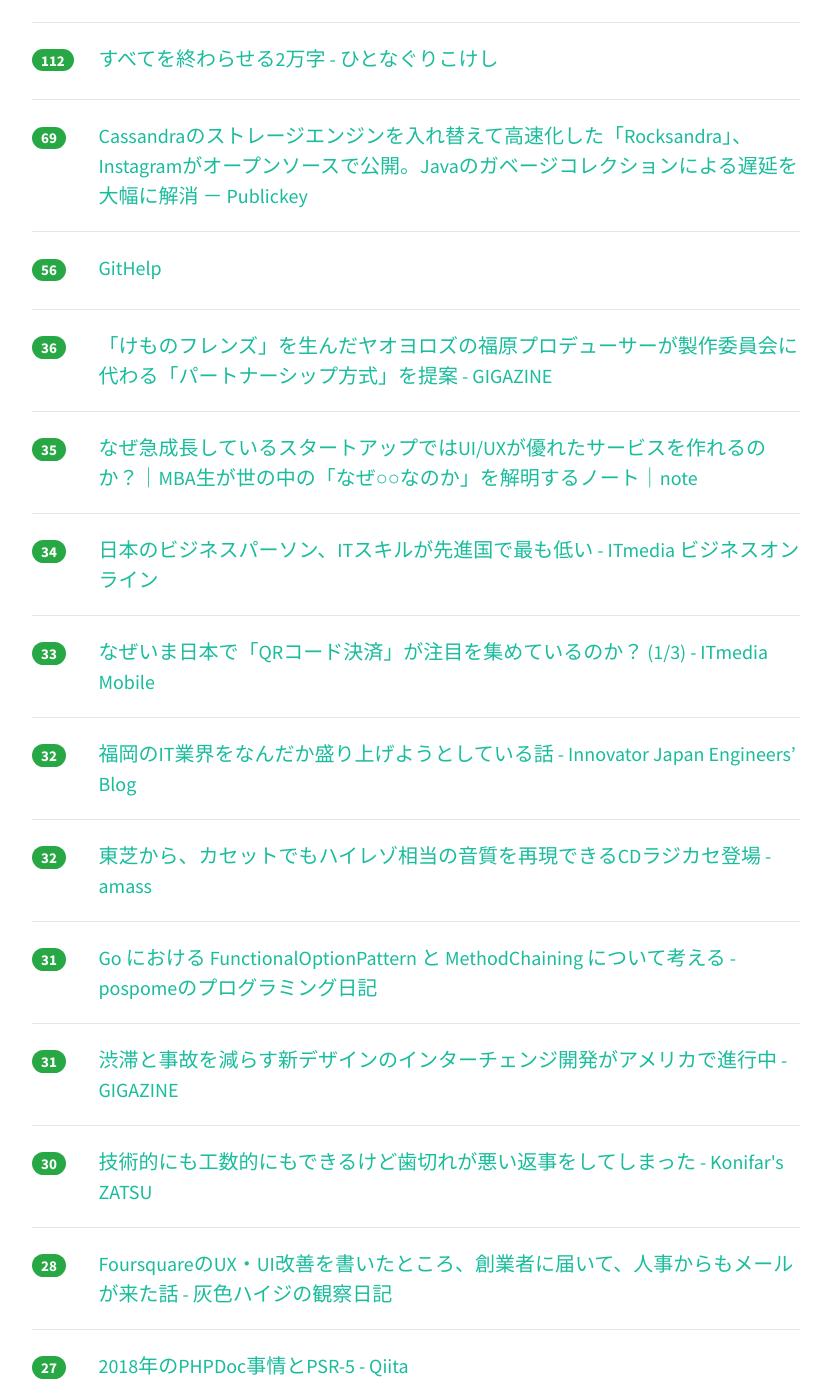
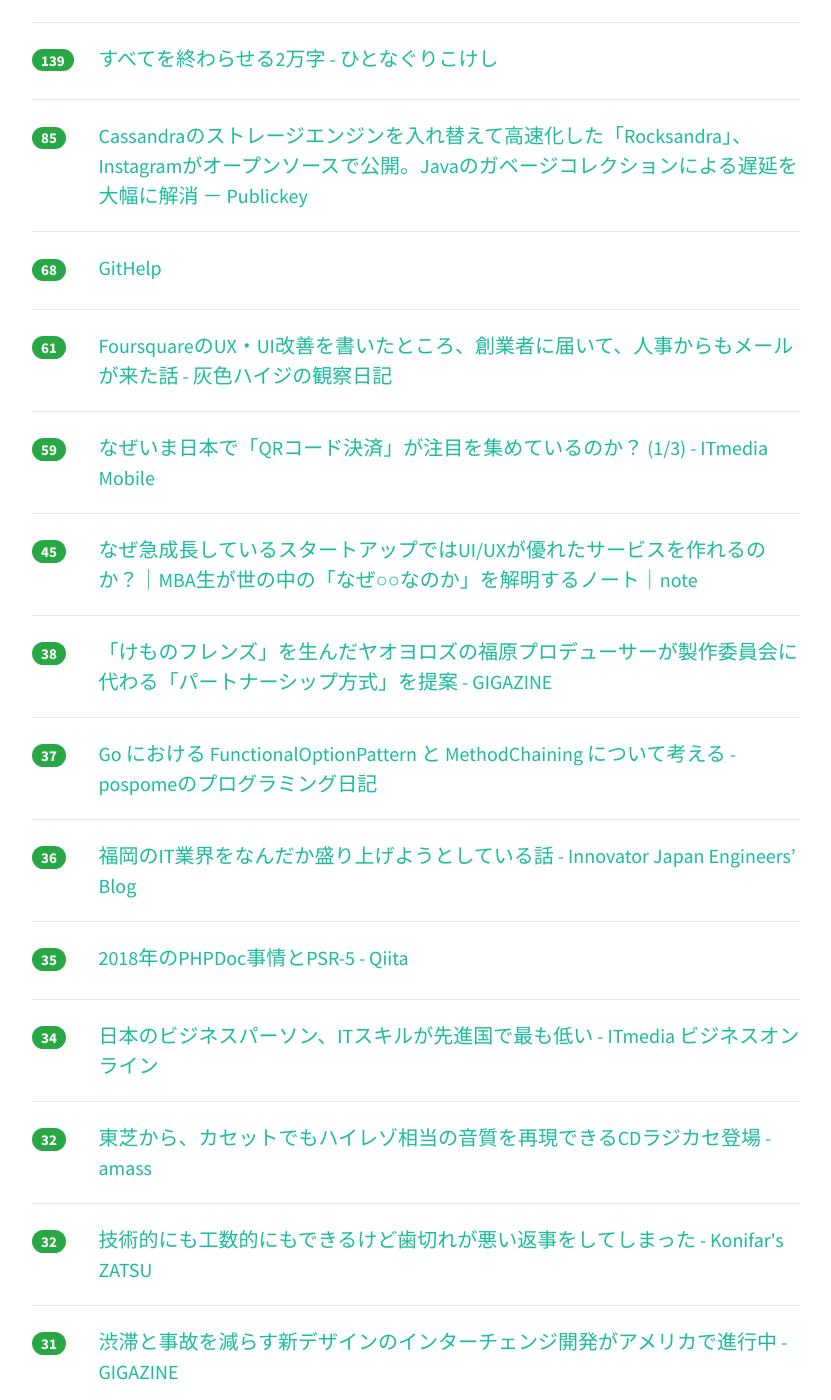
Before and after one commit to yatta47/hatena-matome-site, a Jekyll site: the page built from _posts/2018-03-13-hatena.md, in a window 1280 px wide and 1400 px high, scrolled down 429 px. Shown: the whole window, without its empty margins (224-1055 px from the left). Built offline with Jekyll 4.4.1, drawn with Linux system fonts in a browser that asks for light colours; nearby versions of some CDN libraries; part of the change alters nothing that is shown; some of the changed text lies outside the part shown.

Commit message:
Updated 2018-03-13

```diff
--- a/_posts/2018-03-13-hatena.md
+++ b/_posts/2018-03-13-hatena.md
@@ -1,39 +1,64 @@
 ---
 layout: post
 title:  "2018-03-13 はてぶIT"
-date:   2018-03-13 11:02:51
+date:   2018-03-13 12:02:20
 tags: [it-hotentry]
 ---
-30 件のデータあり
+32 件のデータあり
 
 <hr><div class="row">
-<div class="col-1"><span class="badge badge-pill badge-success h2">174</span></div>
+<div class="col-1"><span class="badge badge-pill badge-success h2">202</span></div>
 <div class="col-11"><a href='https://www.sodo-shed.com/archives/12182' target='_blank'>選定した技術が1年で死んだ話 | そど</a></div>
 </div>
 <hr>
 <div class="row">
-<div class="col-1"><span class="badge badge-pill badge-success h2">112</span></div>
+<div class="col-1"><span class="badge badge-pill badge-success h2">139</span></div>
 <div class="col-11"><a href='http://sutaro.hatenablog.jp/entry/2018/03/13/012810' target='_blank'>すべてを終わらせる2万字 - ひとなぐりこけし</a></div>
 </div>
 <hr>
 <div class="row">
-<div class="col-1"><span class="badge badge-pill badge-success h2">69</span></div>
+<div class="col-1"><span class="badge badge-pill badge-success h2">85</span></div>
 <div class="col-11"><a href='http://www.publickey1.jp/blog/18/cassandrarocksandrainstagramjava.html' target='_blank'>Cassandraのストレージエンジンを入れ替えて高速化した「Rocksandra」、Instagramがオープンソースで公開。Javaのガベージコレクションによる遅延を大幅に解消 － Publickey</a></div>
 </div>
 <hr>
 <div class="row">
-<div class="col-1"><span class="badge badge-pill badge-success h2">56</span></div>
+<div class="col-1"><span class="badge badge-pill badge-success h2">68</span></div>
 <div class="col-11"><a href='https://masui.github.io/GitHelp/' target='_blank'>GitHelp</a></div>
 </div>
 <hr>
 <div class="row">
-<div class="col-1"><span class="badge badge-pill badge-success h2">36</span></div>
+<div class="col-1"><span class="badge badge-pill badge-success h2">61</span></div>
+<div class="col-11"><a href='http://blog.haiji.co/entry/2018/03/13/085737' target='_blank'>FoursquareのUX・UI改善を書いたところ、創業者に届いて、人事からもメールが来た話 - 灰色ハイジの観察日記</a></div>
+</div>
+<hr>
+<div class="row">
+<div class="col-1"><span class="badge badge-pill badge-success h2">59</span></div>
+<div class="col-11"><a href='http://www.itmedia.co.jp/mobile/articles/1803/13/news035.html' target='_blank'>なぜいま日本で「QRコード決済」が注目を集めているのか？ (1/3) - ITmedia Mobile</a></div>
+</div>
+<hr>
+<div class="row">
+<div class="col-1"><span class="badge badge-pill badge-success h2">45</span></div>
+<div class="col-11"><a href='https://note.mu/lbslondon/n/nefebd1d92719' target='_blank'>なぜ急成長しているスタートアップではUI/UXが優れたサービスを作れるのか？｜MBA生が世の中の「なぜ○○なのか」を解明するノート｜note</a></div>
+</div>
+<hr>
+<div class="row">
+<div class="col-1"><span class="badge badge-pill badge-success h2">38</span></div>
 <div class="col-11"><a href='https://gigazine.net/news/20180312-animation-partnership/' target='_blank'>「けものフレンズ」を生んだヤオヨロズの福原プロデューサーが製作委員会に代わる「パートナーシップ方式」を提案 - GIGAZINE</a></div>
 </div>
 <hr>
 <div class="row">
+<div class="col-1"><span class="badge badge-pill badge-success h2">37</span></div>
+<div class="col-11"><a href='http://pospome.hatenablog.com/entry/2018/03/12/014109' target='_blank'>Go における FunctionalOptionPattern と MethodChaining について考える - pospomeのプログラミング日記</a></div>
+</div>
+<hr>
+<div class="row">
+<div class="col-1"><span class="badge badge-pill badge-success h2">36</span></div>
+<div class="col-11"><a href='http://tech.innovator.jp.net/entry/2018/03/12/133145' target='_blank'>福岡のIT業界をなんだか盛り上げようとしている話 - Innovator Japan Engineers’ Blog</a></div>
+</div>
+<hr>
+<div class="row">
 <div class="col-1"><span class="badge badge-pill badge-success h2">35</span></div>
-<div class="col-11"><a href='https://note.mu/lbslondon/n/nefebd1d92719' target='_blank'>なぜ急成長しているスタートアップではUI/UXが優れたサービスを作れるのか？｜MBA生が世の中の「なぜ○○なのか」を解明するノート｜note</a></div>
+<div class="col-11"><a href='https://qiita.com/tadsan/items/72b02339d12120ca37d7' target='_blank'>2018年のPHPDoc事情とPSR-5 - Qiita</a></div>
 </div>
 <hr>
 <div class="row">
@@ -42,23 +67,13 @@ tags: [it-hotentry]
 </div>
 <hr>
 <div class="row">
-<div class="col-1"><span class="badge badge-pill badge-success h2">33</span></div>
-<div class="col-11"><a href='http://www.itmedia.co.jp/mobile/articles/1803/13/news035.html' target='_blank'>なぜいま日本で「QRコード決済」が注目を集めているのか？ (1/3) - ITmedia Mobile</a></div>
-</div>
-<hr>
-<div class="row">
-<div class="col-1"><span class="badge badge-pill badge-success h2">32</span></div>
-<div class="col-11"><a href='http://tech.innovator.jp.net/entry/2018/03/12/133145' target='_blank'>福岡のIT業界をなんだか盛り上げようとしている話 - Innovator Japan Engineers’ Blog</a></div>
-</div>
-<hr>
-<div class="row">
 <div class="col-1"><span class="badge badge-pill badge-success h2">32</span></div>
 <div class="col-11"><a href='http://amass.jp/102286/' target='_blank'>東芝から、カセットでもハイレゾ相当の音質を再現できるCDラジカセ登場 - amass</a></div>
 </div>
 <hr>
 <div class="row">
-<div class="col-1"><span class="badge badge-pill badge-success h2">31</span></div>
-<div class="col-11"><a href='http://pospome.hatenablog.com/entry/2018/03/12/014109' target='_blank'>Go における FunctionalOptionPattern と MethodChaining について考える - pospomeのプログラミング日記</a></div>
+<div class="col-1"><span class="badge badge-pill badge-success h2">32</span></div>
+<div class="col-11"><a href='http://konifar-zatsu.hatenadiary.jp/entry/2018/03/12/171937' target='_blank'>技術的にも工数的にもできるけど歯切れが悪い返事をしてしまった - Konifar's ZATSU</a></div>
 </div>
 <hr>
 <div class="row">
@@ -67,18 +82,8 @@ tags: [it-hotentry]
 </div>
 <hr>
 <div class="row">
-<div class="col-1"><span class="badge badge-pill badge-success h2">30</span></div>
-<div class="col-11"><a href='http://konifar-zatsu.hatenadiary.jp/entry/2018/03/12/171937' target='_blank'>技術的にも工数的にもできるけど歯切れが悪い返事をしてしまった - Konifar's ZATSU</a></div>
-</div>
-<hr>
-<div class="row">
-<div class="col-1"><span class="badge badge-pill badge-success h2">28</span></div>
-<div class="col-11"><a href='http://blog.haiji.co/entry/2018/03/13/085737' target='_blank'>FoursquareのUX・UI改善を書いたところ、創業者に届いて、人事からもメールが来た話 - 灰色ハイジの観察日記</a></div>
-</div>
-<hr>
-<div class="row">
 <div class="col-1"><span class="badge badge-pill badge-success h2">27</span></div>
-<div class="col-11"><a href='https://qiita.com/tadsan/items/72b02339d12120ca37d7' target='_blank'>2018年のPHPDoc事情とPSR-5 - Qiita</a></div>
+<div class="col-11"><a href='https://qiita.com/rana_kualu/items/f3dfcb8e7ef0cc9955d6' target='_blank'>async/awaitを使ったモダンな非同期処理 - Qiita</a></div>
 </div>
 <hr>
 <div class="row">
@@ -87,8 +92,28 @@ tags: [it-hotentry]
 </div>
 <hr>
 <div class="row">
+<div class="col-1"><span class="badge badge-pill badge-success h2">25</span></div>
+<div class="col-11"><a href='https://findy-code.io/engineer-lab/freelance-unhappy' target='_blank'>フリーランスエンジニアが不幸になりがちな案件に共通する問題点まとめ | Findy Engineer Lab</a></div>
+</div>
+<hr>
+<div class="row">
 <div class="col-1"><span class="badge badge-pill badge-success h2">24</span></div>
 <div class="col-11"><a href='http://ln-north.hateblo.jp/entry/2018/03/13/075541' target='_blank'>「数学から逃げた」を読んで - north-memo</a></div>
+</div>
+<hr>
+<div class="row">
+<div class="col-1"><span class="badge badge-pill badge-success h2">23</span></div>
+<div class="col-11"><a href='https://note.mu/onthehead/n/n7c100cab9181' target='_blank'>デザインっていう言葉｜Seiji Miyazawa｜note</a></div>
+</div>
+<hr>
+<div class="row">
+<div class="col-1"><span class="badge badge-pill badge-success h2">23</span></div>
+<div class="col-11"><a href='https://note.mu/iitsuki/n/ne85c99781e1a' target='_blank'>管理部門における生産性の評価って？｜itsuki_02｜note</a></div>
+</div>
+<hr>
+<div class="row">
+<div class="col-1"><span class="badge badge-pill badge-success h2">22</span></div>
+<div class="col-11"><a href='https://coliss.com/articles/build-websites/operation/work/good-to-great-ui-animation-tips.html' target='_blank'>UIデザインは奥が深い！最近のスマホアプリで見かけるアニメーションの素晴らしいアイデアを解説 | コリス</a></div>
 </div>
 <hr>
 <div class="row">
@@ -97,23 +122,8 @@ tags: [it-hotentry]
 </div>
 <hr>
 <div class="row">
-<div class="col-1"><span class="badge badge-pill badge-success h2">21</span></div>
-<div class="col-11"><a href='https://findy-code.io/engineer-lab/freelance-unhappy' target='_blank'>フリーランスエンジニアが不幸になりがちな案件に共通する問題点まとめ | Findy Engineer Lab</a></div>
-</div>
-<hr>
-<div class="row">
 <div class="col-1"><span class="badge badge-pill badge-success h2">20</span></div>
 <div class="col-11"><a href='http://www.atmarkit.co.jp/ait/articles/1803/12/news013.html' target='_blank'>アジャイル開発にこそ、NoSQLの利用を考えるべき理由：NoSQLベストプラクティス（8） - ＠IT</a></div>
-</div>
-<hr>
-<div class="row">
-<div class="col-1"><span class="badge badge-pill badge-success h2">19</span></div>
-<div class="col-11"><a href='https://qiita.com/rana_kualu/items/f3dfcb8e7ef0cc9955d6' target='_blank'>async/awaitを使ったモダンな非同期処理 - Qiita</a></div>
-</div>
-<hr>
-<div class="row">
-<div class="col-1"><span class="badge badge-pill badge-success h2">19</span></div>
-<div class="col-11"><a href='https://note.mu/onthehead/n/n7c100cab9181' target='_blank'>デザインっていう言葉｜Seiji Miyazawa｜note</a></div>
 </div>
 <hr>
 <div class="row">
@@ -127,22 +137,22 @@ tags: [it-hotentry]
 </div>
 <hr>
 <div class="row">
-<div class="col-1"><span class="badge badge-pill badge-success h2">17</span></div>
+<div class="col-1"><span class="badge badge-pill badge-success h2">18</span></div>
 <div class="col-11"><a href='http://blog.irimono.com/entry/2018/03/12/203000' target='_blank'>レーザーカッターのおすすめ品：個人用に家庭で使える機種 - イリモノづくり</a></div>
 </div>
 <hr>
 <div class="row">
-<div class="col-1"><span class="badge badge-pill badge-success h2">16</span></div>
+<div class="col-1"><span class="badge badge-pill badge-success h2">17</span></div>
+<div class="col-11"><a href='https://applech2.com/archives/20180312-hypercard-zine-2018.html' target='_blank'>HyperCardの開発終了20周年を記念してStacksを集めた「HyperCard Zine」が公開されるもよう。 | AAPL Ch.</a></div>
+</div>
+<hr>
+<div class="row">
+<div class="col-1"><span class="badge badge-pill badge-success h2">17</span></div>
 <div class="col-11"><a href='https://news.mynavi.jp/article/20180312-599154/' target='_blank'>Googleマップエンジニアが語る、現場で役立つ機械学習 | マイナビニュース</a></div>
 </div>
 <hr>
 <div class="row">
 <div class="col-1"><span class="badge badge-pill badge-success h2">15</span></div>
-<div class="col-11"><a href='https://applech2.com/archives/20180312-hypercard-zine-2018.html' target='_blank'>HyperCardの開発終了20周年を記念してStacksを集めた「HyperCard Zine」が公開されるもよう。 | AAPL Ch.</a></div>
-</div>
-<hr>
-<div class="row">
-<div class="col-1"><span class="badge badge-pill badge-success h2">14</span></div>
 <div class="col-11"><a href='https://run.tools/' target='_blank'>Run</a></div>
 </div>
 <hr>
```
